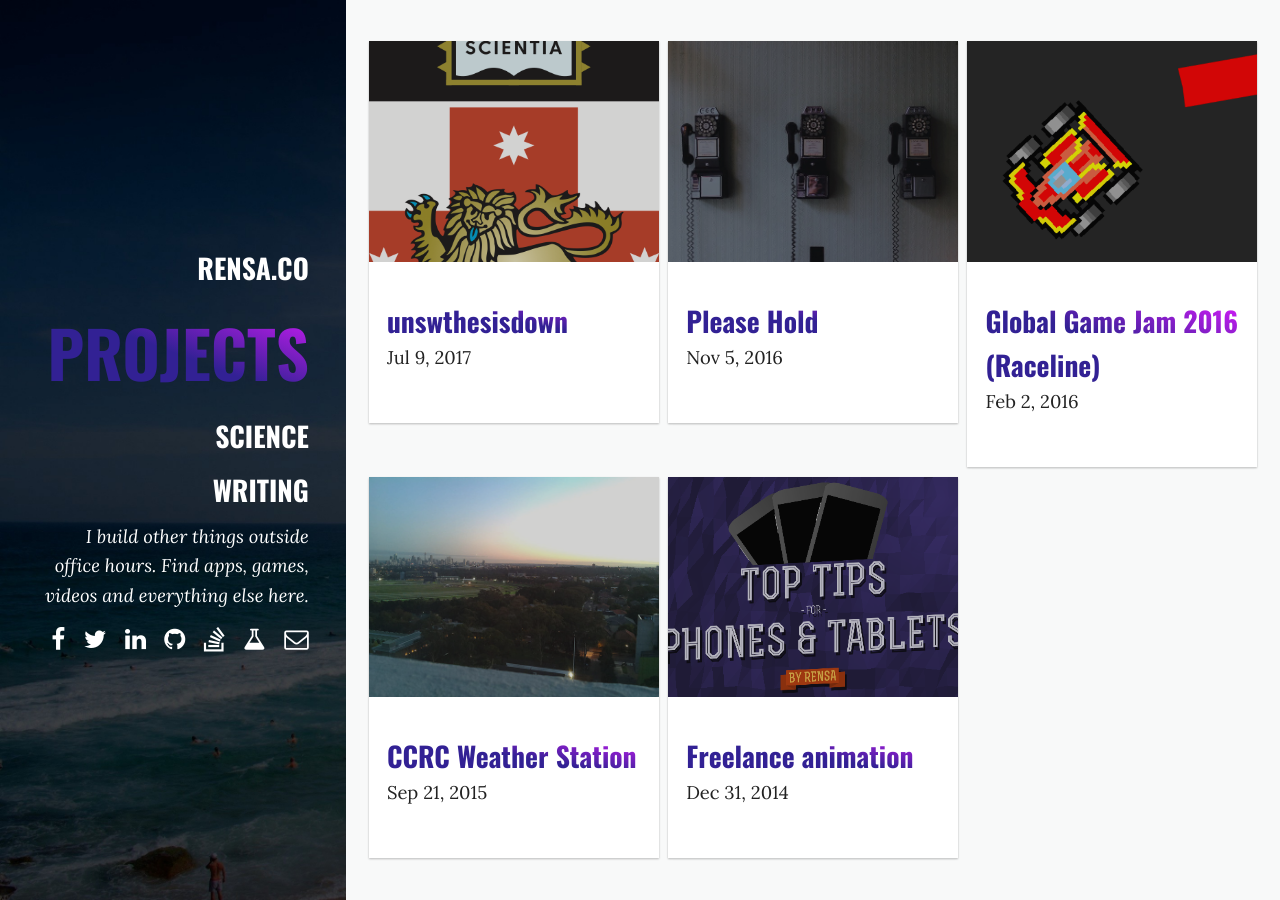
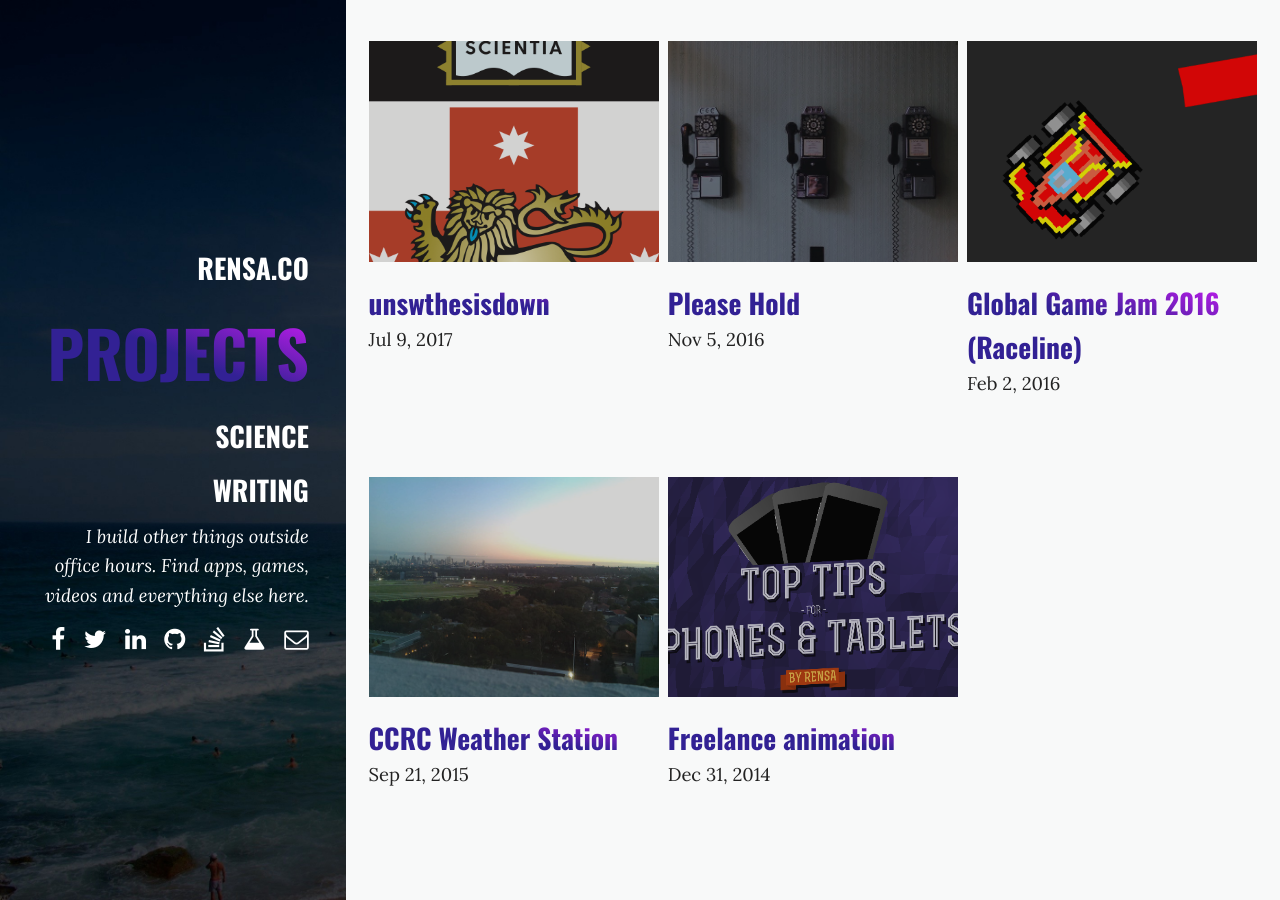
Before and after one commit to rensa/rensa.github.io, a Jekyll site: the page built from projects.html, in a window 1280 px wide. Built offline with Jekyll 4.4.1, drawn with Linux system fonts in a browser that asks for light colours; nearby versions of some CDN libraries.

Commit message:
Shorter, image-less footer on posts

```diff
--- a/_layouts/post.html
+++ b/_layouts/post.html
@@ -64,7 +64,7 @@
 
 {% if page.previous.url %}
   <section class="next">
-    <a class="next__link {{ page.previous.categories }}" href="{{page.previous.url | prepend: site.baseurl }}" style="background-image: url('/assets/post-img/{{ page.previous.image }}');">
+    <a class="next__link {{ page.previous.categories }}" href="{{page.previous.url | prepend: site.baseurl }}"">
       <div class="next__container">
         <span>Read Next</span>
         <h2>{{page.previous.title}}</h2>
--- a/_sass/_components.scss
+++ b/_sass/_components.scss
@@ -185,17 +185,17 @@
 .card {
 
   &__link {
-    @include box-shadow(1px);
+    // @include box-shadow(1px);
 
     position: relative;
 
     display: block;
 
-    background-color: $color-white;
+    background-color: none;
     transition: background-color 0.2s ease-in-out;
 
     &:after {
-      @include box-shadow(3px);
+      // @include box-shadow(3px);
 
       content: '';
       position: absolute;
@@ -211,7 +211,7 @@
     }
 
     &:hover {
-      background-color: $color-alpha--light;
+      background-color: none;
 
       &:after {
         opacity: 1;
@@ -237,7 +237,7 @@
   }
 
   &__container {
-    padding: 2em 1em;
+    padding: 1em 0;
   }
 
   &__header {
@@ -619,8 +619,8 @@
 
   &__link {
     display: block;
-    height: 25em;
-    padding: 6em 0;
+    height: 8em;
+    padding: 3em 0;
 
     color: $color-white;
     background-size: cover;
@@ -687,7 +687,7 @@
 
 /* papers: archive tabs for papers. no flex grid, just some padding */
 .papers {
-    max-width: $mq-sm;
+    max-width: $mq-md;
     margin: 0 auto;
     padding-left: 1em;
     padding-right: 1em;
```
